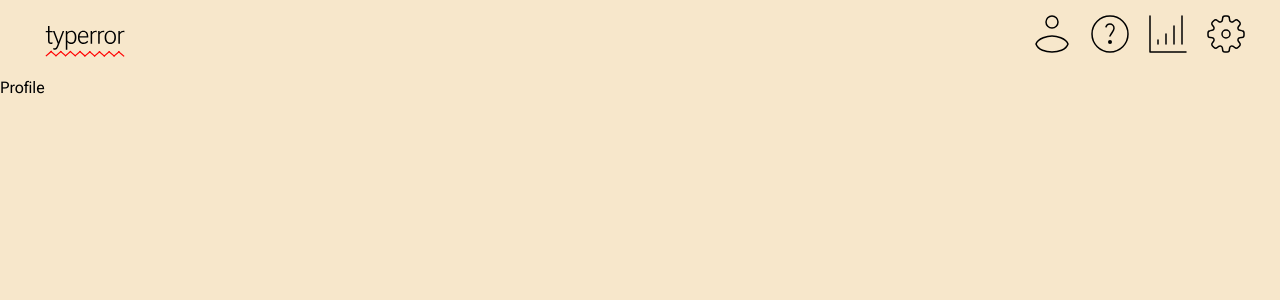
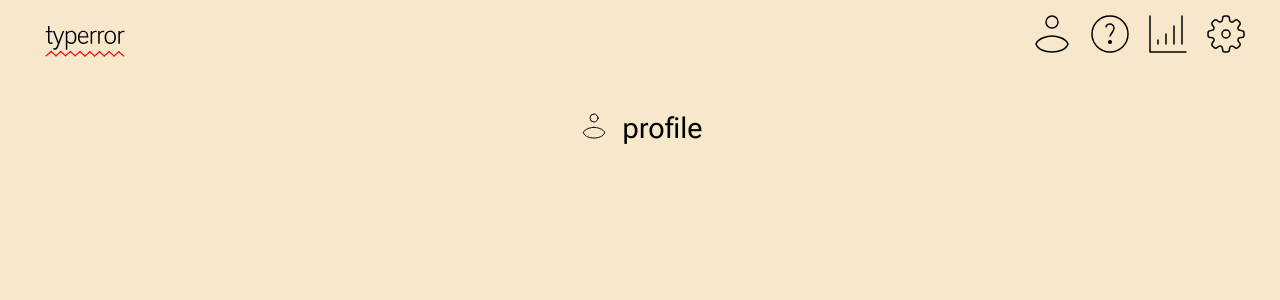
Before and after one commit to team-thunderdome/typerror, a React (Create React App) app in the folder client/: page /profile in a window 1280 px wide. Shown: the top 300 px of the page. Built offline with nearby package versions, Linux system fonts and the light colour scheme.

Commit message:
css pages set up. header nav working

```diff
--- a/client/src/LandingPage.js
+++ b/client/src/LandingPage.js
@@ -1,4 +1,4 @@
-import "./landingPage.css";
+import "./LandingPage.css";
 import StartButton from "./StartButton.js";
 import Title from "./Tagline.js";
 import Header from "./Header.js";
--- /dev/null
+++ b/client/src/ProfilePage.css
@@ -0,0 +1,14 @@
+.text {
+    display: flex;
+    flex-direction: column;
+    align-items: center;
+    justify-content: center;
+    text-align: center;
+    padding: 1px;
+    padding-left: 200px;
+    padding-right: 200px;
+}
+
+.text p {
+    font-size: 1.1rem;
+}
--- a/client/src/ProfilePage.js
+++ b/client/src/ProfilePage.js
@@ -1,12 +1,12 @@
 import Header from "./Header.js";
-//import ProfileTitle from "./ProfileTitle.js";
-//import "./profilePage.css"
+import ProfileTitle from "./ProfileTitle.js";
+import "./ProfilePage.css"
 
 const ProfilePage = () => {
     return(
         <div>
             <Header />
-            <p>Profile</p>
+            <ProfileTitle />
         </div>
     );
 };
--- /dev/null
+++ b/client/src/ProfileTitle.css
@@ -0,0 +1,15 @@
+.icon-text {
+    flex-wrap: nowrap;
+    display: flex;
+    align-items: center;
+    justify-content: center;
+    padding-top: 20px;
+}
+
+.image {
+    padding-right: 0.4em;
+}
+
+.title p {
+    font-size: 1.8rem;
+}
--- /dev/null
+++ b/client/src/ProfileTitle.js
@@ -0,0 +1,17 @@
+import "./ProfileTitle.css";
+import profile from "./assets/profile.svg";
+
+const ProfileTitle = () => {
+  return (
+    <div class="icon-text">
+      <div class="image">
+        <img class="image" src={profile} alt="profile" />
+      </div>
+      <div class="title">
+        <p>profile</p>
+      </div>
+    </div>
+  );
+};
+
+export default ProfileTitle;
--- /dev/null
+++ b/client/src/SettingsPage.css
@@ -0,0 +1,14 @@
+.text {
+    display: flex;
+    flex-direction: column;
+    align-items: center;
+    justify-content: center;
+    text-align: center;
+    padding: 1px;
+    padding-left: 200px;
+    padding-right: 200px;
+}
+
+.text p {
+    font-size: 1.1rem;
+}
--- a/client/src/SettingsPage.js
+++ b/client/src/SettingsPage.js
@@ -1,12 +1,12 @@
 import Header from "./Header.js";
-//import SettingsTitle from "./SettingsTitle.js";
-//import "./settingsPage.css"
+import SettingsTitle from "./SettingsTitle.js";
+import "./SettingsPage.css"
 
 const SettingsPage = () => {
     return(
         <div>
             <Header />
-            <p>Settings</p>
+            <SettingsTitle />
         </div>
     );
 };
--- /dev/null
+++ b/client/src/SettingsTitle.css
@@ -0,0 +1,15 @@
+.icon-text {
+    flex-wrap: nowrap;
+    display: flex;
+    align-items: center;
+    justify-content: center;
+    padding-top: 20px;
+}
+
+.image {
+    padding-right: 0.4em;
+}
+
+.title p {
+    font-size: 1.8rem;
+}
--- /dev/null
+++ b/client/src/SettingsTitle.js
@@ -0,0 +1,17 @@
+import "./SettingsTitle.css";
+import settings from "./assets/settings.svg";
+
+const SettingsTitle = () => {
+  return (
+    <div class="icon-text">
+      <div class="image">
+        <img class="image" src={settings} alt="settings" />
+      </div>
+      <div class="title">
+        <p>settings</p>
+      </div>
+    </div>
+  );
+};
+
+export default SettingsTitle;
```
